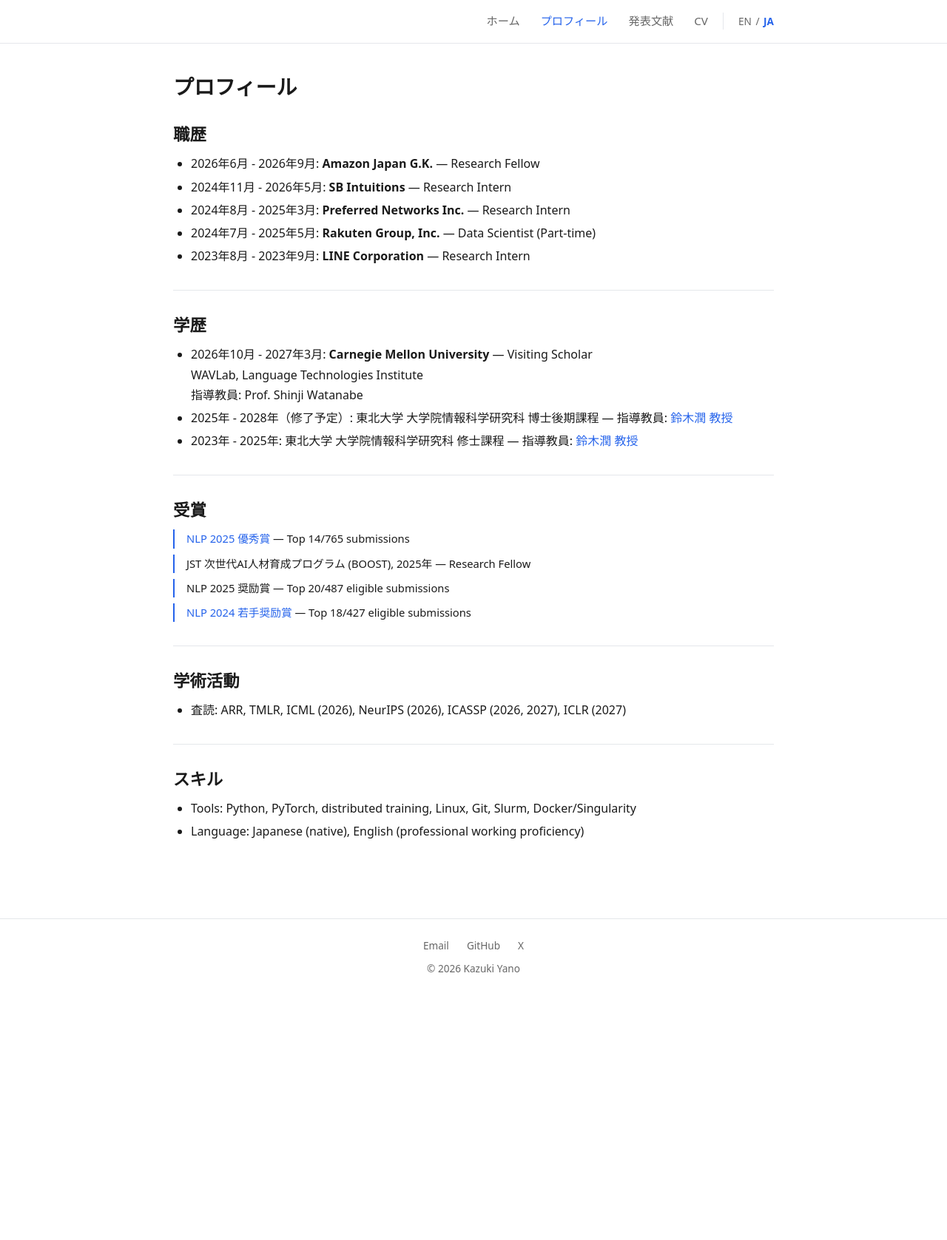
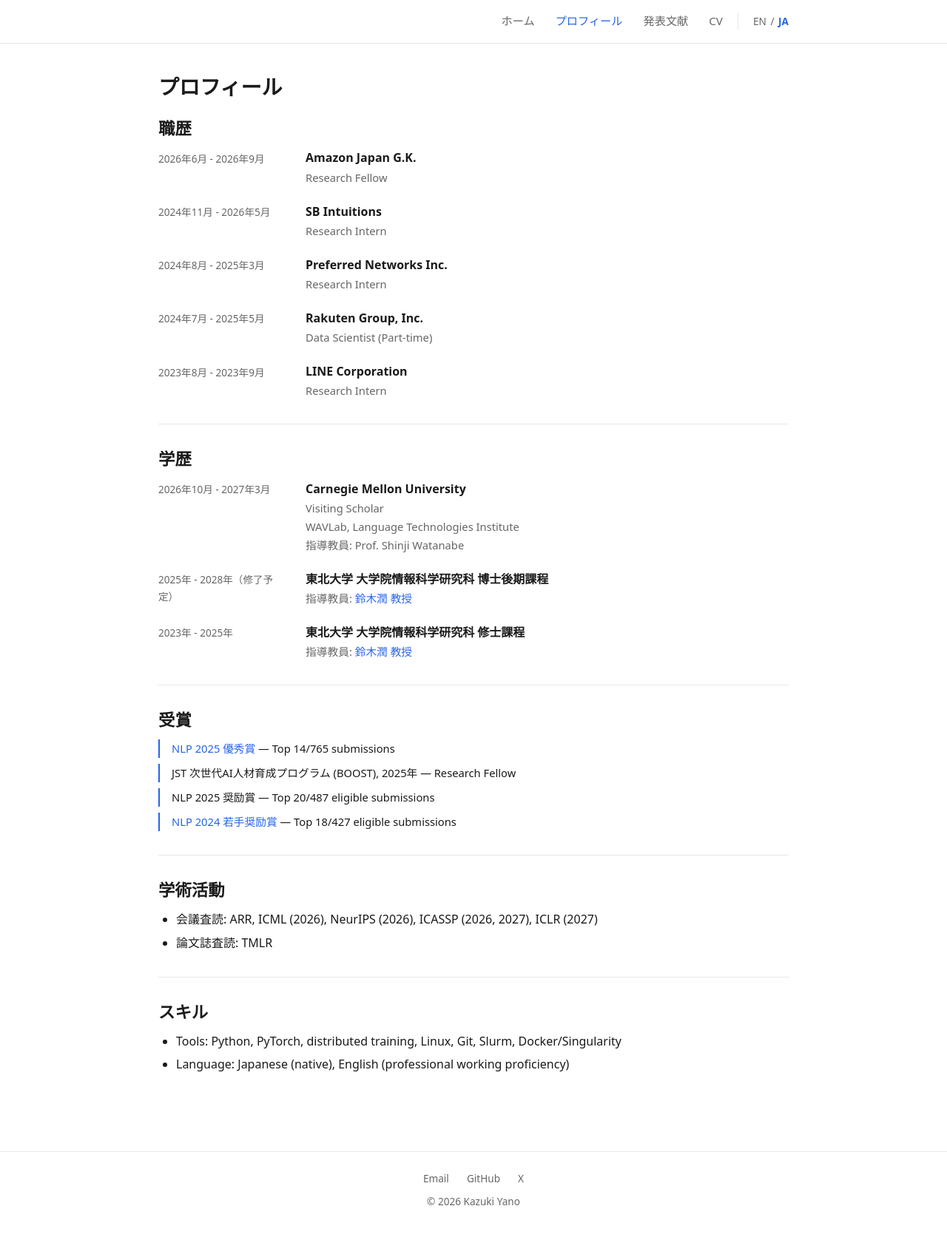
Before and after one commit to Kazuki-Ya/Kazuki-Ya.github.io, a Jekyll site: the page built from _pages/ja/about.html, in a window 1280 px wide. Shown: the whole page at 74% size. Built offline with Jekyll 4.4.1, drawn with Linux system fonts in a browser that asks for light colours; before the commit the page ends 1362 px from its top, so only the background shows below that.

Commit message:
Refine profile layout, typography, and news spacing

```diff
--- a/_pages/ja/about.html
+++ b/_pages/ja/about.html
@@ -9,12 +9,12 @@
 
 <section>
   <h2>職歴</h2>
-  <ul>
-    <li>2026年6月 - 2026年9月: <strong>Amazon Japan G.K.</strong> &mdash; Research Fellow</li>
-    <li>2024年11月 - 2026年5月: <strong>SB Intuitions</strong> &mdash; Research Intern</li>
-    <li>2024年8月 - 2025年3月: <strong>Preferred Networks Inc.</strong> &mdash; Research Intern</li>
-    <li>2024年7月 - 2025年5月: <strong>Rakuten Group, Inc.</strong> &mdash; Data Scientist (Part-time)</li>
-    <li>2023年8月 - 2023年9月: <strong>LINE Corporation</strong> &mdash; Research Intern</li>
+  <ul class="experience-list">
+    <li><span class="experience-date">2026年6月 - 2026年9月</span><div class="experience-info"><span class="experience-title"><strong>Amazon Japan G.K.</strong></span><span class="experience-detail">Research Fellow</span></div></li>
+    <li><span class="experience-date">2024年11月 - 2026年5月</span><div class="experience-info"><span class="experience-title"><strong>SB Intuitions</strong></span><span class="experience-detail">Research Intern</span></div></li>
+    <li><span class="experience-date">2024年8月 - 2025年3月</span><div class="experience-info"><span class="experience-title"><strong>Preferred Networks Inc.</strong></span><span class="experience-detail">Research Intern</span></div></li>
+    <li><span class="experience-date">2024年7月 - 2025年5月</span><div class="experience-info"><span class="experience-title"><strong>Rakuten Group, Inc.</strong></span><span class="experience-detail">Data Scientist (Part-time)</span></div></li>
+    <li><span class="experience-date">2023年8月 - 2023年9月</span><div class="experience-info"><span class="experience-title"><strong>LINE Corporation</strong></span><span class="experience-detail">Research Intern</span></div></li>
   </ul>
 </section>
 
@@ -22,10 +22,10 @@
 
 <section>
   <h2>学歴</h2>
-  <ul>
-    <li>2026年10月 - 2027年3月: <strong>Carnegie Mellon University</strong> &mdash; Visiting Scholar<br>WAVLab, Language Technologies Institute<br>指導教員: Prof. Shinji Watanabe</li>
-    <li>2025年 - 2028年（修了予定）: 東北大学 大学院情報科学研究科 博士後期課程 &mdash; 指導教員: <a href="https://www.fai.cds.tohoku.ac.jp/members/js/">鈴木潤 教授</a></li>
-    <li>2023年 - 2025年: 東北大学 大学院情報科学研究科 修士課程 &mdash; 指導教員: <a href="https://www.fai.cds.tohoku.ac.jp/members/js/">鈴木潤 教授</a></li>
+  <ul class="experience-list">
+    <li><span class="experience-date">2026年10月 - 2027年3月</span><div class="experience-info"><span class="experience-title"><strong>Carnegie Mellon University</strong></span><span class="experience-detail">Visiting Scholar</span><span class="experience-detail">WAVLab, Language Technologies Institute</span><span class="experience-detail">指導教員: Prof. Shinji Watanabe</span></div></li>
+    <li><span class="experience-date">2025年 - 2028年（修了予定）</span><div class="experience-info"><span class="experience-title">東北大学 大学院情報科学研究科 博士後期課程</span><span class="experience-detail">指導教員: <a href="https://www.fai.cds.tohoku.ac.jp/members/js/">鈴木潤 教授</a></span></div></li>
+    <li><span class="experience-date">2023年 - 2025年</span><div class="experience-info"><span class="experience-title">東北大学 大学院情報科学研究科 修士課程</span><span class="experience-detail">指導教員: <a href="https://www.fai.cds.tohoku.ac.jp/members/js/">鈴木潤 教授</a></span></div></li>
   </ul>
 </section>
 
@@ -46,7 +46,8 @@
 <section>
   <h2>学術活動</h2>
   <ul>
-    <li>査読: ARR, TMLR, ICML (2026), NeurIPS (2026), ICASSP (2026, 2027), ICLR (2027)</li>
+    <li>会議査読: ARR, ICML (2026), NeurIPS (2026), ICASSP (2026, 2027), ICLR (2027)</li>
+    <li>論文誌査読: TMLR</li>
   </ul>
 </section>
 
--- a/_pages/ja/index.html
+++ b/_pages/ja/index.html
@@ -49,5 +49,5 @@
       <td><strong>EACL 2026</strong> に共著2本が採択されました@ラバト🇲🇦</td>
     </tr>
   </table>
-  <p><a href="{{ '/ja/news/' | relative_url }}">過去のニュース</a></p>
+  <p class="news-archive-link"><a href="{{ '/ja/news/' | relative_url }}">過去のニュース</a></p>
 </section>
--- a/assets/css/style.scss
+++ b/assets/css/style.scss
@@ -44,7 +44,7 @@
 
 // Layout
 .main-content {
-  max-width: 860px;
+  max-width: 900px;
   margin: 0 auto;
   padding: 2.5rem 1.5rem;
 }
@@ -55,7 +55,7 @@
 }
 
 .nav-container {
-  max-width: 860px;
+  max-width: 900px;
   margin: 0 auto;
   padding: 1rem 1.5rem;
   display: flex;
@@ -110,7 +110,7 @@
 }
 
 .footer-container {
-  max-width: 860px;
+  max-width: 900px;
   margin: 0 auto;
   padding: 1.5rem 1.5rem;
   text-align: center;
@@ -134,7 +134,7 @@
 // Hero — bio + photo side by side
 .hero {
   display: flex;
-  gap: 2.5rem;
+  gap: 2rem;
   align-items: flex-start;
   margin-bottom: 2.5rem;
 }
@@ -147,8 +147,9 @@
 .hero-name {
   font-size: 2.5rem;
   font-weight: 400;
-  line-height: 1.1;
-  margin-bottom: 0.5rem;
+  line-height: 1.2;
+  letter-spacing: -0.025em;
+  margin-bottom: 0.75rem;
 }
 
 .hero-affiliation {
@@ -173,7 +174,7 @@
   flex-shrink: 0;
   text-align: center;
   img {
-    width: 200px;
+    width: 176px;
     height: auto;
     border-radius: 8px;
   }
@@ -223,6 +224,15 @@
   color: $text;
 }
 
+.news-table .news-date {
+  padding-right: 1.25rem;
+}
+
+.news-archive-link {
+  margin-top: 0.9rem;
+  font-size: 0.9rem;
+}
+
 // Typography
 h1, h2, h3, h4 {
   font-weight: 700;
@@ -254,6 +264,41 @@
 // Page layout
 .page h1 {
   margin-bottom: 1.5rem;
+}
+
+.page > section:first-of-type h2 {
+  margin-top: 0;
+}
+
+.experience-list {
+  list-style: none;
+  padding: 0;
+  margin: 0;
+  li {
+    display: grid;
+    grid-template-columns: 175px minmax(0, 1fr);
+    gap: 1.5rem;
+    margin-bottom: 1.25rem;
+    &:last-child { margin-bottom: 0; }
+  }
+}
+
+.experience-date {
+  color: $subtext;
+  font-size: 0.85rem;
+  padding-top: 0.15rem;
+  font-variant-numeric: tabular-nums;
+}
+
+.experience-title {
+  display: block;
+  font-weight: 600;
+}
+
+.experience-detail {
+  display: block;
+  color: $subtext;
+  font-size: 0.92rem;
 }
 
 // Publications
@@ -401,6 +446,13 @@
     border-left: 0;
   }
   h1 { font-size: 1.5rem; }
+  .experience-list li {
+    grid-template-columns: 1fr;
+    gap: 0.2rem;
+  }
+  .hero-contact {
+    overflow-wrap: anywhere;
+  }
   .news-date {
     width: 90px;
     font-size: 0.85rem;
--- a/index.html
+++ b/index.html
@@ -48,5 +48,5 @@
       <td>Two papers accepted at <strong>EACL 2026</strong>.</td>
     </tr>
   </table>
-  <p><a href="{{ '/news/' | relative_url }}">previous news</a></p>
+  <p class="news-archive-link"><a href="{{ '/news/' | relative_url }}">previous news</a></p>
 </section>
```
Also changed, not shown: _pages/about.html (+12 -11 lines).
